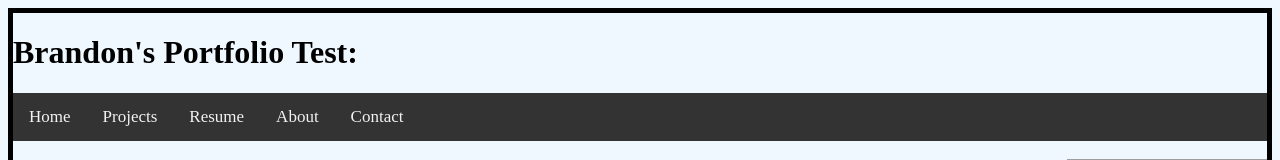
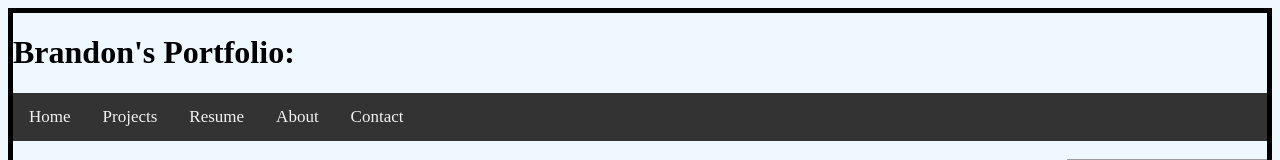
Before and after one commit to slide165/testportfolio, a plain HTML site: page index.html in a window 1280 px wide. Shown: the top 160 px of the page. Drawn offline with Linux system fonts and the light colour scheme; grey boxes are pictures that could not be loaded.

Commit message:
updated h1

```diff
--- a/index.html
+++ b/index.html
@@ -14,7 +14,7 @@
 
 
 
-<h1>Brandon's Portfolio Test:</h1>
+<h1>Brandon's Portfolio:</h1>
 
 
  <div class="topnav">
```
